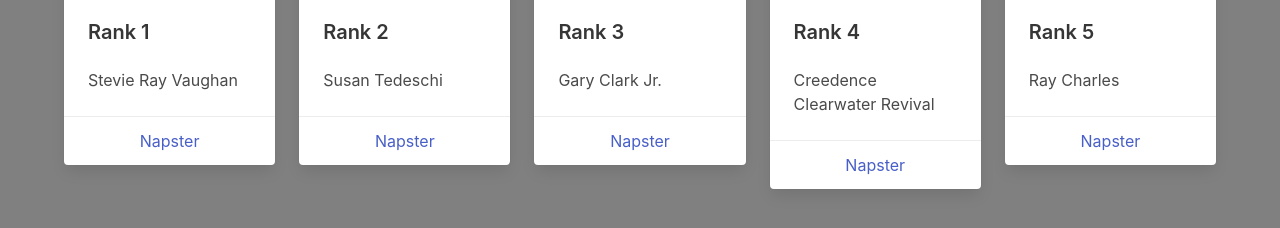
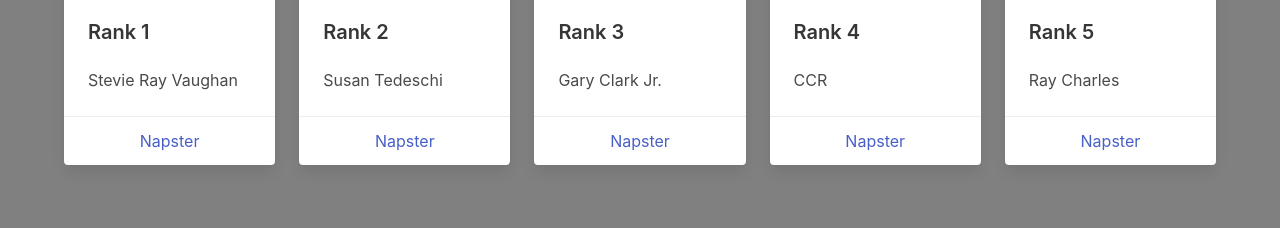
Before and after one commit to sarah4coulson/1-music-spot, a plain HTML site: page blues.html in a window 1280 px wide. Shown: the part 924-1152 px from the top of the page. Drawn offline with nearby package versions, Linux system fonts and the light colour scheme.

Commit message:
change to CCR

```diff
--- a/blues.html
+++ b/blues.html
@@ -209,7 +209,7 @@
                         </div>
                         <div class="card-content">
                             <p class="title is-size-5">Rank 4</p>
-                            <p>Creedence Clearwater Revival</p>
+                            <p>CCR</p>
                         </div>
                         <footer class="card-footer">
                             <p class="card-footer-item">
```
